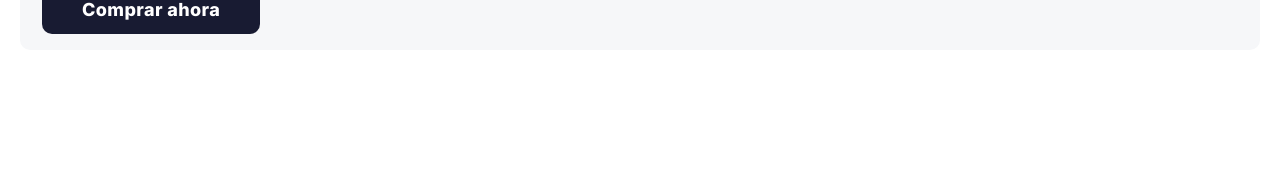
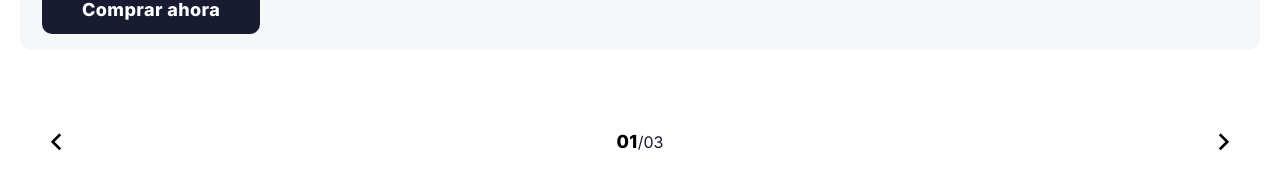
Before and after one commit to kedeinroga/crashcourse-front, a React (Create React App) app: page / in a window 1280 px wide. Shown: the part 1542-1730 px from the top of the page. Before the commit the page ends 1592 px from the top, so only its background shows below. Built offline with nearby package versions, Linux system fonts and the light colour scheme.

Commit message:
added pagintation in list cursos

```diff
--- a/src/components/main/ListCurso.tsx
+++ b/src/components/main/ListCurso.tsx
@@ -1,6 +1,7 @@
 import React from "react";
 import "./ListCurso.css";
 import CardCurso from "./CardCurso";
+import Pagination from "../UI/Pagination";
 
 import ButonFilter from "../UI/Buttons/ButonFilter";
 
@@ -11,6 +12,7 @@ function ListCurso() {
       <ButonFilter />
       <CardCurso />
       <CardCurso />
+      <Pagination />
     </div>
   );
 }
```
